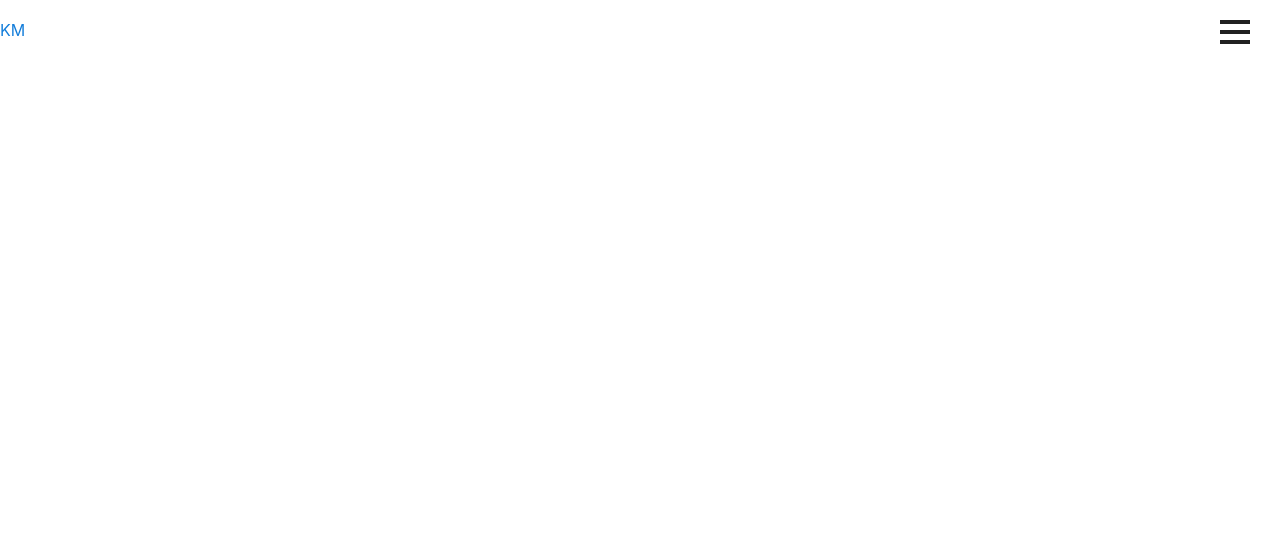
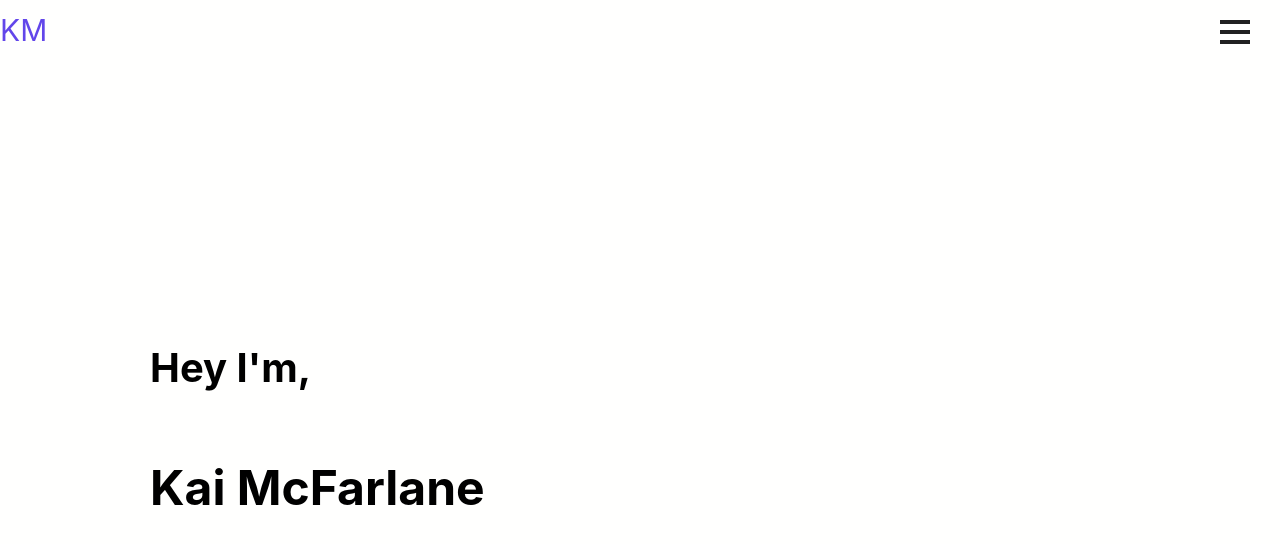
Before and after one commit to kaimcfarlane/portfolio_website_km, a React (Create React App) app in the folder portfolio_website_km/: page / in a window 1280 px wide. Shown: the top 544 px of the page. Built offline with nearby package versions, Linux system fonts and the light colour scheme; the HTML template or start-up script is replaced by a standard one.

Commit message:
Added Main Welcome Title

```diff
--- a/portfolio_website_km/src/App.css
+++ b/portfolio_website_km/src/App.css
@@ -1,5 +1,35 @@
 *{
   box-sizing: border-box;
+  /* background-color: aliceblue; */
+  background-color: #fffffe;
+  /* background-color: #e8f9fd; */
+ /* background-color: #76c1d4; */
+ /* Barely Gray Edge: #f7f7f7 */
+  /* Purple #7d3cff */
+  /* Night Blue #2d545e */
+  /* Night Blue Shadow #12343b */
+  /* Purple baseline: #161748 */
+
+  /* Dark Mode border-block-width:  */
+  /* background-color: #16161a; */
+  /* paragraph color #94a1b2 */
+  /* button Text/All Big Headlines #fffffe */
+  /* Button color  #7f5af0 */
+
+  /* Light Mode Purple  */
+  /* Background #fffffe */
+  /* Paragraph #94a1b2 */
+  /* Headline #2b2c34 */
+  /* Button text #fffffe */
+  /* Button #6246ea */
+
+  /* Light Mode Blue  */
+  /* Background #fffffe */
+  /* Paragraph  #5f6c7b*/
+  /* Headline #2b2c34 */
+  /* Button text ##fffffe */
+  /* Button #3da9fc */
+
 }
 
 .App {
--- a/portfolio_website_km/src/App.js
+++ b/portfolio_website_km/src/App.js
@@ -1,5 +1,6 @@
 import './App.css';
 import Header from './Header';
+import Welcome from './Welcome'
 
 import React, {useState, useRef, useEffect} from 'react'
 
@@ -16,6 +17,7 @@ function App() {
   return (
     <>
       <Header/>
+      <Welcome/>
     </>
 
   );
--- a/portfolio_website_km/src/Header.js
+++ b/portfolio_website_km/src/Header.js
@@ -33,7 +33,7 @@ export default function Header() {
 
     <>
     <section id={styles.header}>
-    <div>KM</div>
+    <div id={styles.logoText}>KM</div>
     <div id={styles.burgerMenu}>
         <div  ref={burgerMenu} className='menu btn11' data-menu="11" onClick={burgerMenuClick}>
             <div ref={burgerMenuLeft} className='icon-left'></div>
--- a/portfolio_website_km/src/Header.module.css
+++ b/portfolio_website_km/src/Header.module.css
@@ -1,8 +1,16 @@
+
+
+
 #header{
     display: flex;
-    color: #137dda;
     align-items: center;
     justify-content: space-between;
+}
+
+#logoText{
+  /* color: #5aaef8; */
+  color: #6246ea;
+  font-size: 30px;
 }
 
 #dropdown{
--- /dev/null
+++ b/portfolio_website_km/src/Welcome.js
@@ -0,0 +1,11 @@
+import React from 'react'
+import styles from './Welcome.module.css'
+
+export default function Welcome() {
+  return (
+    <div id={styles.welcomeContent}>
+        <h2 id={styles.subtitle}>Hey I'm,</h2>
+        <h1 id={styles.title}>Kai McFarlane</h1>
+    </div>
+  )
+}
--- /dev/null
+++ b/portfolio_website_km/src/Welcome.module.css
@@ -0,0 +1,16 @@
+#welcomeContent{
+    display: flex;
+    flex-direction: column;
+    margin-left: 150px;
+    margin-top: 250px;
+
+
+}
+
+#subtitle{
+    font-size: 40px;
+}
+
+#title{
+    font-size: 48px;
+}
```
